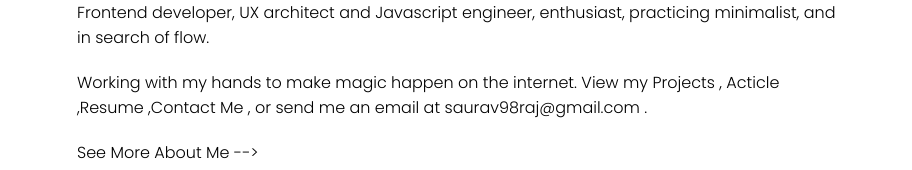
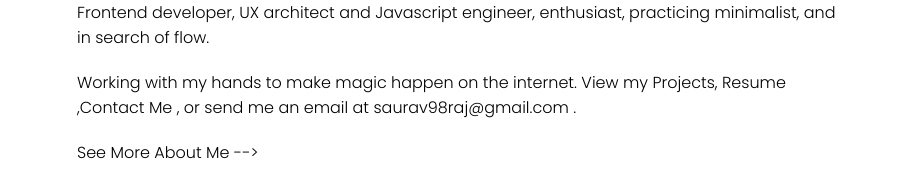
Before and after one commit to Saurav-Ra/Portfolio, a plain HTML site: page index.html in a window 1280 px wide. Shown: the part 254-424 px from the top of the page, without its empty margins (179-1091 px from the left). Drawn offline with Linux system fonts and the light colour scheme.

Commit message:
initial commit-fix

```diff
--- a/index.html
+++ b/index.html
@@ -33,7 +33,7 @@
                 in search of flow.</span>
 
             <span>Working with my hands to make magic happen on the internet. View my
-            Projects , Acticle ,Resume ,Contact Me , or send me an email at saurav98raj@gmail.com .</span>
+            Projects, Resume ,Contact Me , or send me an email at saurav98raj@gmail.com .</span>
 
             <span>See More About Me --></span>
 
```
